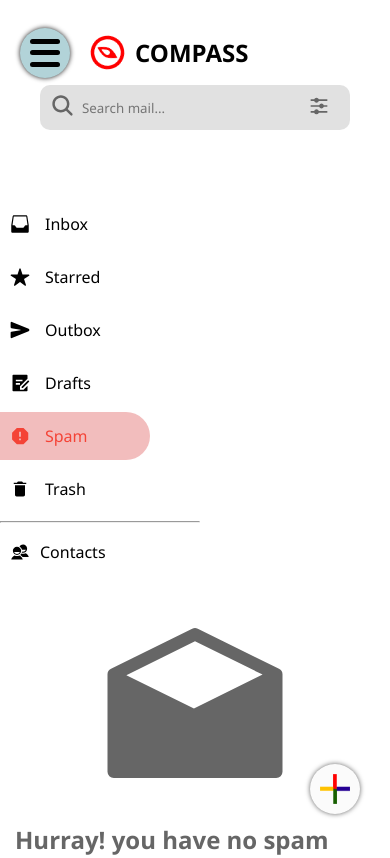
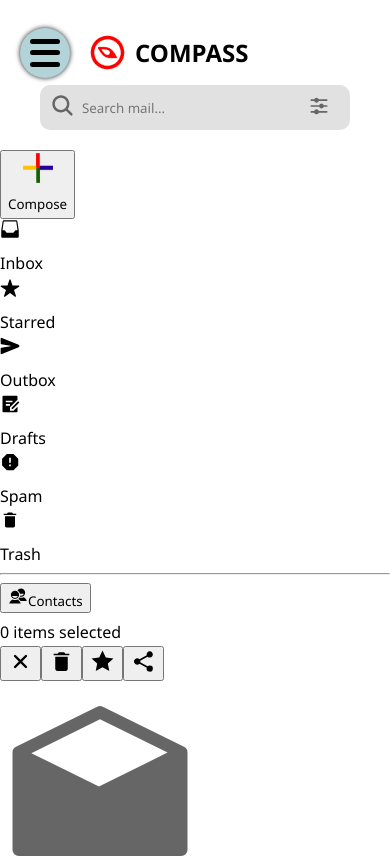
Before and after one commit to Xyzeebit/compass-mail-app, a React (Create React App) app in the folder client/: page /spam in a window 390 px wide. Shown: the top 858 px of the page. Built offline with nearby package versions, Linux system fonts and the light colour scheme.

Commit message:
redesigning layout component

```diff
--- a/client/src/App.css
+++ b/client/src/App.css
@@ -4,6 +4,7 @@
   --gray: #e3e2e7;
   --primary: #0e1ac1;
   --primary-light: #3940a7e0;
+  --primary-dark: #0a0a97;
 }
 
 * {
--- a/client/src/App.js
+++ b/client/src/App.js
@@ -1,6 +1,6 @@
-import { useState } from 'react';
+// import { useState } from 'react';
 import './App.css';
-import './styles/list.css';
+// import './styles/list.css';
 // import {useQuery, gql} from '@apollo/client';
 
 
--- /dev/null
+++ b/client/src/components/Layout-v2.jsx
@@ -0,0 +1,11 @@
+import '../styles/layout.css';
+import Sidebar from './Sidebar-v2';
+
+
+export default function Layout({ sidebar, dispatch }) {
+    return (
+        <div className="layout flex-center flex-column">
+            <Sidebar sidebar={sidebar} dispatch={dispatch} />
+        </div>
+    )
+}
--- /dev/null
+++ b/client/src/components/Sidebar-v2.jsx
@@ -0,0 +1,114 @@
+import logo from '../images/logo-w.png';
+
+import { NavLink, useNavigate } from 'react-router-dom';
+import style from "../styles/sidebar.css";
+import compose_image from "../compose-icon.png";
+import { GoInbox } from "react-icons/go";
+import { IoMdContact, IoMdContacts, IoMdTrash } from "react-icons/io";
+import { IoSend, IoStar } from "react-icons/io5";
+
+// IoMdContact
+import { RiDraftFill, RiSpam2Fill } from "react-icons/ri";
+
+
+
+export default function Sidebar({ sidebar, dispatch }) {
+    const navigate = useNavigate();
+
+    const { open } = sidebar;
+
+    const handleCompose = () => {
+      navigate("/compose");
+    };
+
+    const closeSidebar = () => {
+      // dispatch({ type: 'TOGGLE_SIDEBAR' });
+    };
+    const showContacts = () => {
+      dispatch({ type: "TOGGLE_SIDEBAR" });
+      dispatch({ type: "SHOW_CONTACTS" });
+    };
+    return (
+      <aside className="sidebar">
+        <img
+          src={logo}
+          alt="Compass Logo"
+          width="50"
+          height="50"
+          className="spin sidebar-logo"
+        />
+        <nav className={open ? "expand" : ""} onClick={closeSidebar}>
+          <NavLink
+            to="/inbox"
+            title="Inbox mail"
+            className={({ isActive }) => (isActive ? "active" : "")}
+          >
+            <div title="Inbox">
+              <GoInbox size={20} />
+            </div>
+            <p>Inbox</p>
+          </NavLink>
+
+          <NavLink
+            to="/starred"
+            title="Starred mail"
+            className={({ isActive }) => (isActive ? "active" : "")}
+          >
+            <div title="Starred">
+              <IoStar size={20} />
+            </div>
+            <p>Starred</p>
+          </NavLink>
+
+          <NavLink
+            to="/outbox"
+            title="Outbox"
+            className={({ isActive }) => (isActive ? "active" : "")}
+          >
+            <div title="Outbox">
+              <IoSend size={20} />
+            </div>
+            <p>Outbox</p>
+          </NavLink>
+
+          <NavLink
+            to="/drafts"
+            title="Drafts"
+            className={({ isActive }) => (isActive ? "active" : "")}
+          >
+            <div title="Drafts">
+              <RiDraftFill size={20} />
+            </div>
+            <p>Drafts</p>
+          </NavLink>
+
+          <NavLink
+            to="/spam"
+            title="Spam mail"
+            className={({ isActive }) => (isActive ? "active" : "")}
+          >
+            <div title="Spam mails">
+              <RiSpam2Fill size={20} />
+            </div>
+            <p>Spam</p>
+          </NavLink>
+
+          <NavLink
+            to="/trash"
+            title="Trash"
+            className={({ isActive }) => (isActive ? "active" : "")}
+          >
+            <div title="Trash">
+              <IoMdTrash size={20} />
+            </div>
+            <p>Trash</p>
+          </NavLink>
+          <hr />
+          <button className="contact-button" onClick={showContacts}>
+            <IoMdContacts size={20} />
+            <span>Contacts</span>
+          </button>
+        </nav>
+      </aside>
+    );
+}
--- a/client/src/pages/Inbox.jsx
+++ b/client/src/pages/Inbox.jsx
@@ -1,26 +1,16 @@
 import { useEffect, useReducer } from 'react';
-import Paginator from '../components/Paginator';
-import List from '../components/List';
+// import Paginator from '../components/Paginator';
+// import List from '../components/List';
 
 import combineReducers, { initState } from "../reducer/reducer";
-import Layout from '../components/Layout';
+import Layout from '../components/Layout-v2';
 
 export default function Inbox() {
     const [state, dispatch] = useReducer(combineReducers, initState);
+  const { sidebar } = state;
+  return (
+    <Layout sidebar={sidebar} dispatch={dispatch}>
 
-    const { sidebar, contacts, mails } = state;
-  useEffect(() => {
-    dispatch({ type: 'TOGGLE_SIDEBAR' });
-    dispatch({ type: 'FETCH_MAIL' });
-    dispatch({ type: 'FETCH_CONTACTS' })
-  }, []);
-
-  return (
-    <Layout sidebar={sidebar} contacts={contacts} dispatch={dispatch}>
-      <section className="list">
-        <List list={mails} label="Your inbox is empty" dispatch={dispatch} />
-        <Paginator />
-      </section>
     </Layout>
   );
 }
--- /dev/null
+++ b/client/src/styles/layout.css
@@ -0,0 +1,3 @@
+.layout {
+
+}
--- a/client/src/styles/sidebar.css
+++ b/client/src/styles/sidebar.css
@@ -1,167 +1,5 @@
-aside {
-    /* padding: 5px; */
+
+aside.sidebar {
+    background-color: var(--primary-dark);
+    color: #fff;
 }
-aside button.nav-button {
-    display: flex;
-    justify-content: space-between;
-    align-items: center;
-    border-radius: 100px;
-    padding: 8px 10px 8px 10px;
-    margin: 10px 10px 10px 20px;
-    box-shadow: 0px 0px 5px #666;
-    background: #fbfbfb;
-    cursor: pointer;
-    border: none;
-    outline: none;
-    width: 50px;
-    overflow: hidden;
-    transition: all 250ms ease-in-out
-}
-aside button.nav-button:hover {
-    /* box-shadow: 0px 0px 2px #666; */
-    width: 120px;
-}
-
-aside button.nav-button div {
-    display: flex;
-    justify-content: center;
-    align-items: center;
-    /* transition: all 250ms ease; */
-
-}
-button.nav-button div img {
-    transition: all 250ms ease-in-out;
-}
-button.nav-button:hover img {
-    transform: rotate(90deg);
-}
-aside button.nav-button p {
-    padding-left: 10px;
-    font-weight: 700;
-    margin-block-start: 0.5rem;
-    margin-block-end: 0.5rem;
-}
-
-nav {
-    margin: 50px 10px 10px 0;
-}
-nav a {
-    text-decoration: none;
-    color: inherit;
-    display: flex;
-    justify-content: flex-start;
-    align-items: center;
-    padding: 5px 10px 5px 0;
-    margin-bottom: 5px;
-    width: 40px;
-    overflow: hidden;
-    transition: all 200ms ease-in-out;
-}
-nav.expand a {
-    width: 220px;
-}
-nav a.active {
-    background-color: #d21e1e4a;
-    color: #f44336;
-    font-weight: bold;
-    border-top-right-radius: 25px;
-    border-bottom-right-radius: 25px;
-}
-@media screen and (max-width: 600px) {
-    .nav-button {
-        position: fixed;
-        bottom: 20px;
-        right: 20px;
-    }
-    .menu {
-        /* background-color: #b2d3d8; */
-
-        transition: all 300ms ease;
-    }
-    aside.collapse-mb {
-        max-width: 0px;
-    }
-    aside.expand-mb {
-        max-width: 200px;
-    }
-    aside.expand-mb nav a {
-
-    }
-    aside.expand-mb nav.expand {
-        /* max-width: 150px; */
-        /* transform: translateX(0px); */
-    }
-    nav {
-        width: 0;
-        overflow-x: hidden;
-        transition: all 200ms ease;
-    }
-    nav.expand {
-        width: 200px;
-    }
-    nav a {
-        /* transform: translateX(-150px); */
-        /* max-width: 150px; */
-    }
-    nav.expand a {
-        /* max-width: 150px; */
-        /* transform: translateX(0px); */
-    }
-    .contact-button {
-        display: flex;
-        justify-content: flex-start;
-        align-items: center;
-        background: none;
-        border: none;
-        font-size: 1rem;
-        padding: 10px 20px 10px 10px;
-        outline: none;
-        width: 170px;
-        border-top-right-radius: 20px;
-        border-bottom-right-radius: 20px;
-    }
-    .contact-button span {
-        padding-left: 10px;
-    }
-    .contact-button:hover {
-        background: #d21e1e4a;
-        color: #f44336;
-    }
-    .contact-button:hover path {
-        fill: #f44336;
-    }
-}
-@media screen and (min-width: 601px) {
-    .contact-button {
-        display: none;
-    }
-    nav hr {
-        display: none;
-    }
-    aside.menu {
-        background-color: #b2d3d8;
-    }
-}
-@media screen and (max-width: 861px) {
-    nav.expand a {
-        width: 150px;
-    }
-}
-nav a:not(.active):hover {
-    background-color: #b4abab4a;
-    border-top-right-radius: 25px;
-    border-bottom-right-radius: 25px;
-}
-nav a div {
-    display: flex;
-    justify-content: center;
-    align-items: center;
-    margin-left: 10px;
-    padding-right: 10px;
-}
-nav a p {
-    padding-left: 5px;
-    margin-block-start: 0.5rem;
-    margin-block-end: 0.5rem;
-    font-weight: 400;
-}
```
